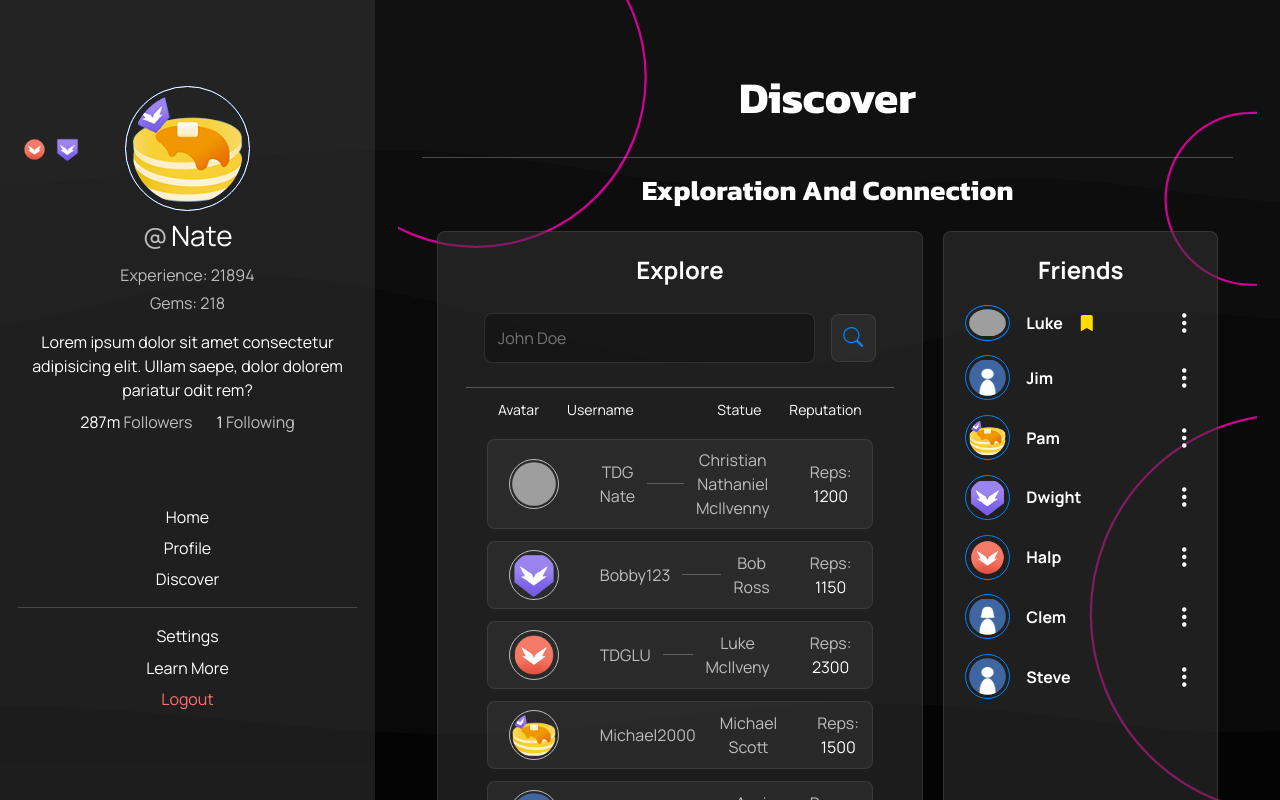
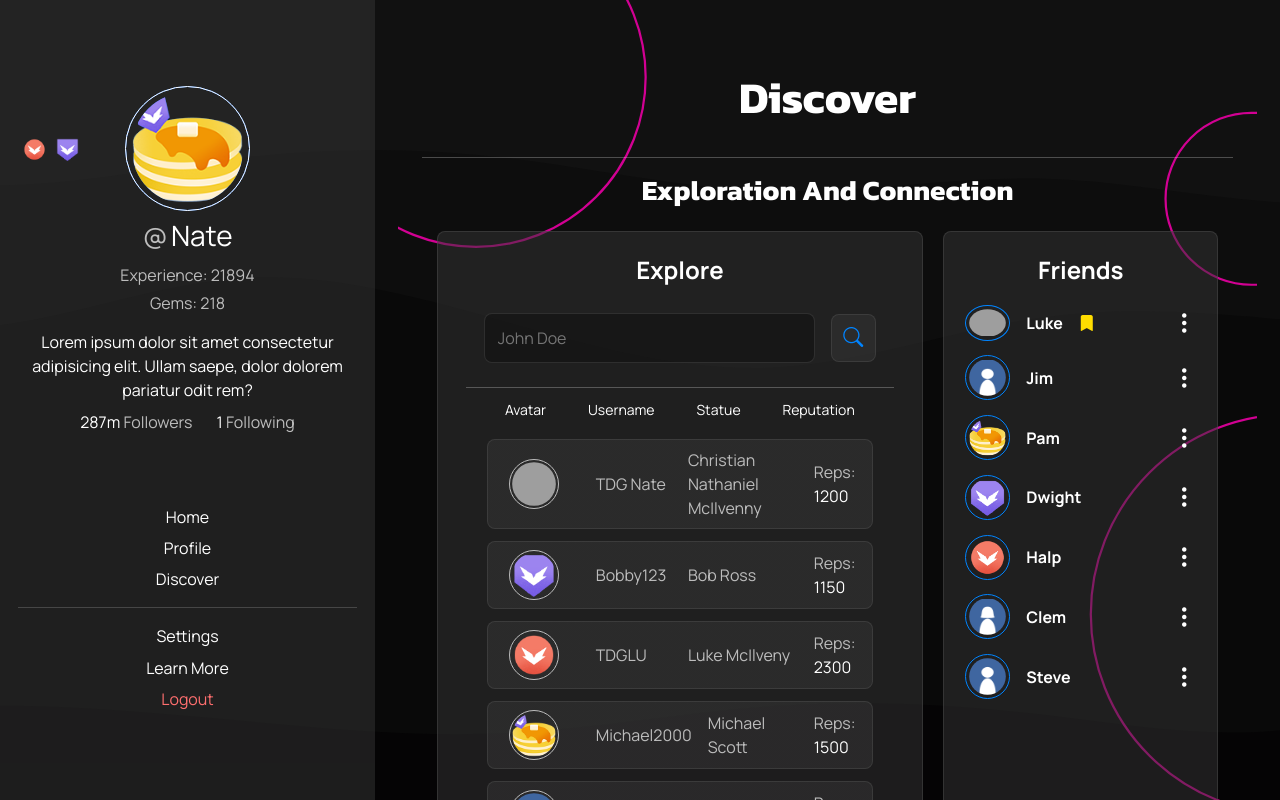
Before and after one commit to TDG-Org/Statue-Status, a React (Create React App) app in the folder client/: page /discover in a window 1280 px wide. Shown: the top 800 px of the page. Built offline with nearby package versions, Linux system fonts and the light colour scheme; grey boxes are pictures that could not be loaded.

Commit message:
adjusted result labels and results

```diff
--- a/client/src/components/Discover/Explore.jsx
+++ b/client/src/components/Discover/Explore.jsx
@@ -39,16 +39,19 @@ const Explore = () => {
   const numOfDiscoverResults = () => {
     return document.querySelectorAll(".discover-result").length;
   };
+
   // Function to update the state variable
   function setNumOfDiscoverResults() {
     setNumDiscoverResults(numOfDiscoverResults());
   }
+
   // Function that checks Results to remove SVG
   function checkResultsAndRemoveSVG() {
     if (numDiscoverResults > 0) {
       document.querySelector(".search-svg").classList.add("hide");
     } else document.querySelector(".search-svg").classList.remove("hide");
   }
+
   // UseEffects
   useEffect(() => {
     setNumOfDiscoverResults();
@@ -83,8 +86,8 @@ const Explore = () => {
       <div className="discover-search-results-label">
         <p>Avatar</p>
         <p>Username</p>
-        <p></p>
-        <p></p>
+        {/* <p></p>  */}
+        {/* <p></p>  */}
         <p>Statue</p>
         <p>Reputation</p>
       </div>
--- a/client/src/components/Discover/Result.jsx
+++ b/client/src/components/Discover/Result.jsx
@@ -34,7 +34,7 @@ const Result = ({ avatar, name, statue, reps }) => {
 
     </div>
 
-    <hr />
+    {/* <hr />  */}
 
     {/* Right Result  */}
     <div className="discover-result-right">
--- a/client/src/pages/Discover/DiscoverPage.scss
+++ b/client/src/pages/Discover/DiscoverPage.scss
@@ -160,19 +160,21 @@
 
         // Right Result
         .discover-result-right {
-          gap: 1rem;
+          // gap: 1rem;
+          width: 50%;
           display: flex;
           flex-direction: row;
           align-items: center;
-          justify-content: center;
+          justify-content: space-between;
         }
 
         .discover-result-name,
         .discover-result-statue-link,
         .discover-result-reps {
-          margin: 0 .75rem;
+          margin: 0 .5rem;
           width: fit-content;
           color: $mid-light-clr;
+          text-align: start;
         }
 
         &:hover {
```
